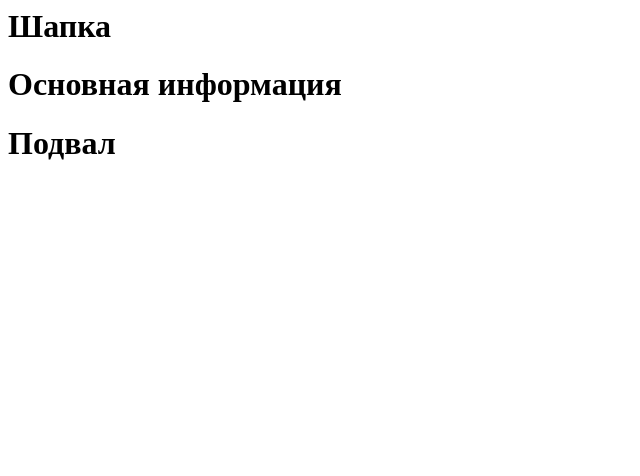
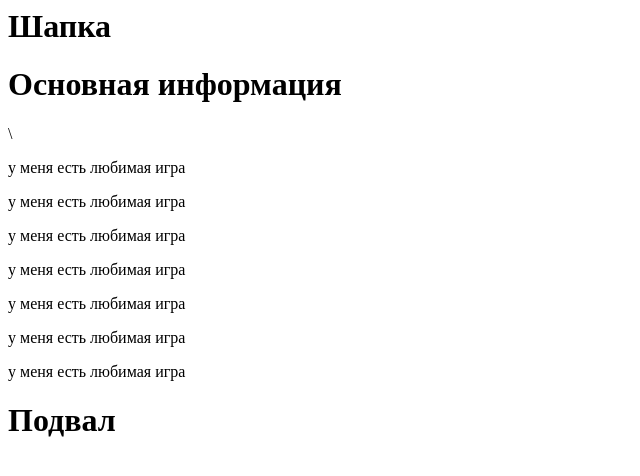
Before and after one commit to DONOR1302/sai1302, a plain HTML site: page index.html in a window 1280 px wide. Shown: the whole page, without its empty margins (0-640 px from the left). Drawn offline with Linux system fonts and the light colour scheme.

Commit message:
Update index.html

```diff
--- a/index.html
+++ b/index.html
@@ -5,7 +5,14 @@
            <h1> Шапка </h1>
           </header>
           <main>
-          <h1> Основная информация </h1>
+          <h1> Основная информация </h1>\
+          <p>у меня есть любимая игра</p>
+          <p>у меня есть любимая игра</p>
+          <p>у меня есть любимая игра</p>
+          <p>у меня есть любимая игра</p>
+          <p>у меня есть любимая игра</p>
+          <p>у меня есть любимая игра</p>
+          <p>у меня есть любимая игра</p>
         </main>
         <footer>
         <h1> Подвал </h1>
```
